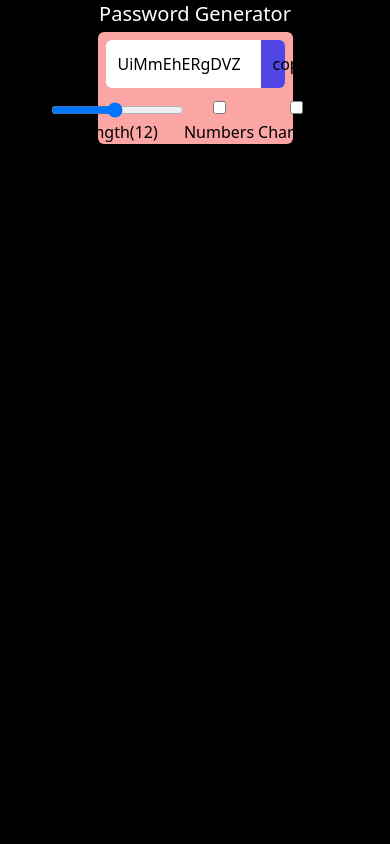
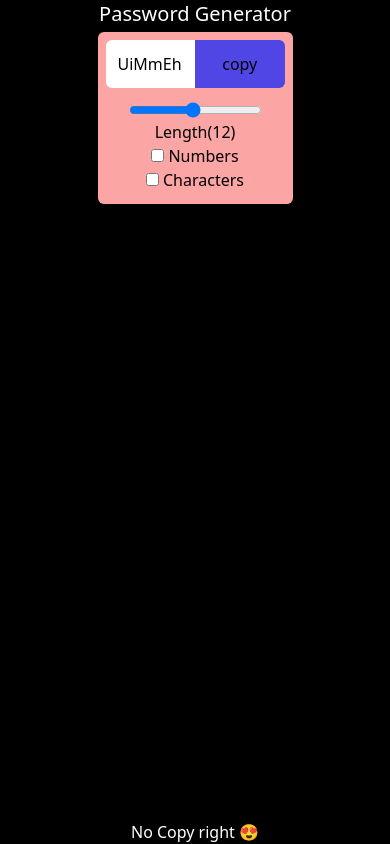
Before and after one commit to piyushmbm45/password_generator, a React (Vite) app: page / in a window 390 px wide. Built offline with nearby package versions, Linux system fonts and the light colour scheme.

Commit message:
responsive design

```diff
--- a/src/App.tsx
+++ b/src/App.tsx
@@ -1,12 +1,25 @@
 import { Gen } from './Gen';
 
-function App() {
+export default function App() {
   return (
     <>
-      <h1 className="text-white text-xl text-center">Password Generator</h1>
-      <Gen />
+      <div className="flex h-screen text-center justify-between flex-col">
+        <div className="">
+          <h1 className="text-white text-xl text-center">Password Generator</h1>
+          <Gen />
+        </div>
+        <div className=" ">
+          <Footer />
+        </div>
+      </div>
     </>
   );
 }
 
-export default App;
+const Footer = () => {
+  return (
+    <footer className="">
+      <span className=" text-white">No Copy right &#128525;</span>
+    </footer>
+  );
+};
--- a/src/Gen.tsx
+++ b/src/Gen.tsx
@@ -23,23 +23,23 @@ export function Gen() {
 
   return (
     <div className=" flex justify-center">
-      <div className="rounded-md bg-red-300 text-center m-1 p-1 w-1/2 h-28">
+      <div className="rounded-md bg-red-300 text-center m-1 p-1 w-1/2 h-auto md:h-28">
         <div className=" m-1 flex justify-center mb-2">
           <input
             type="text"
-            className="rounded-l-md p-3 w-11/12"
+            className="rounded-l-md p-3 w-1/2 md:w-10/12"
             ref={inputRef}
             value={password}
             // onChange={(e) => setPassword(e.target.value)}
           />
           <button
-            className="bg-indigo-600 rounded-r-md p-3 w-1/12"
+            className="bg-indigo-600 rounded-r-md p-3 w-1/2 md:w-2/12"
             onClick={onClickCopy}
           >
             copy
           </button>
         </div>
-        <div className="m-2 flex align-middle justify-center mt-2">
+        <div className="m-2 flex align-middle justify-center mt-2 flex-col md:flex-row">
           <label htmlFor="length">
             <input
               min={0}
```
